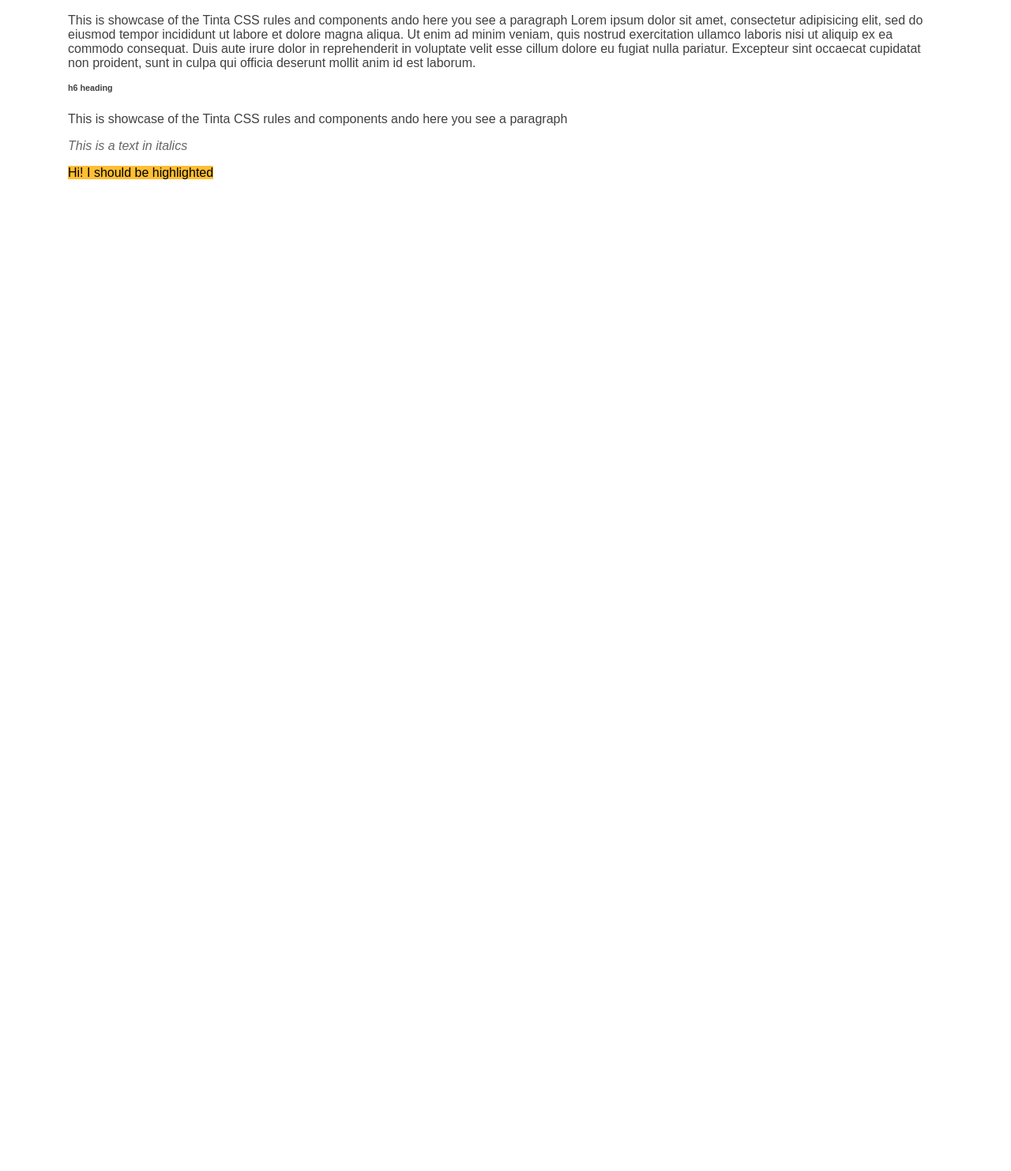
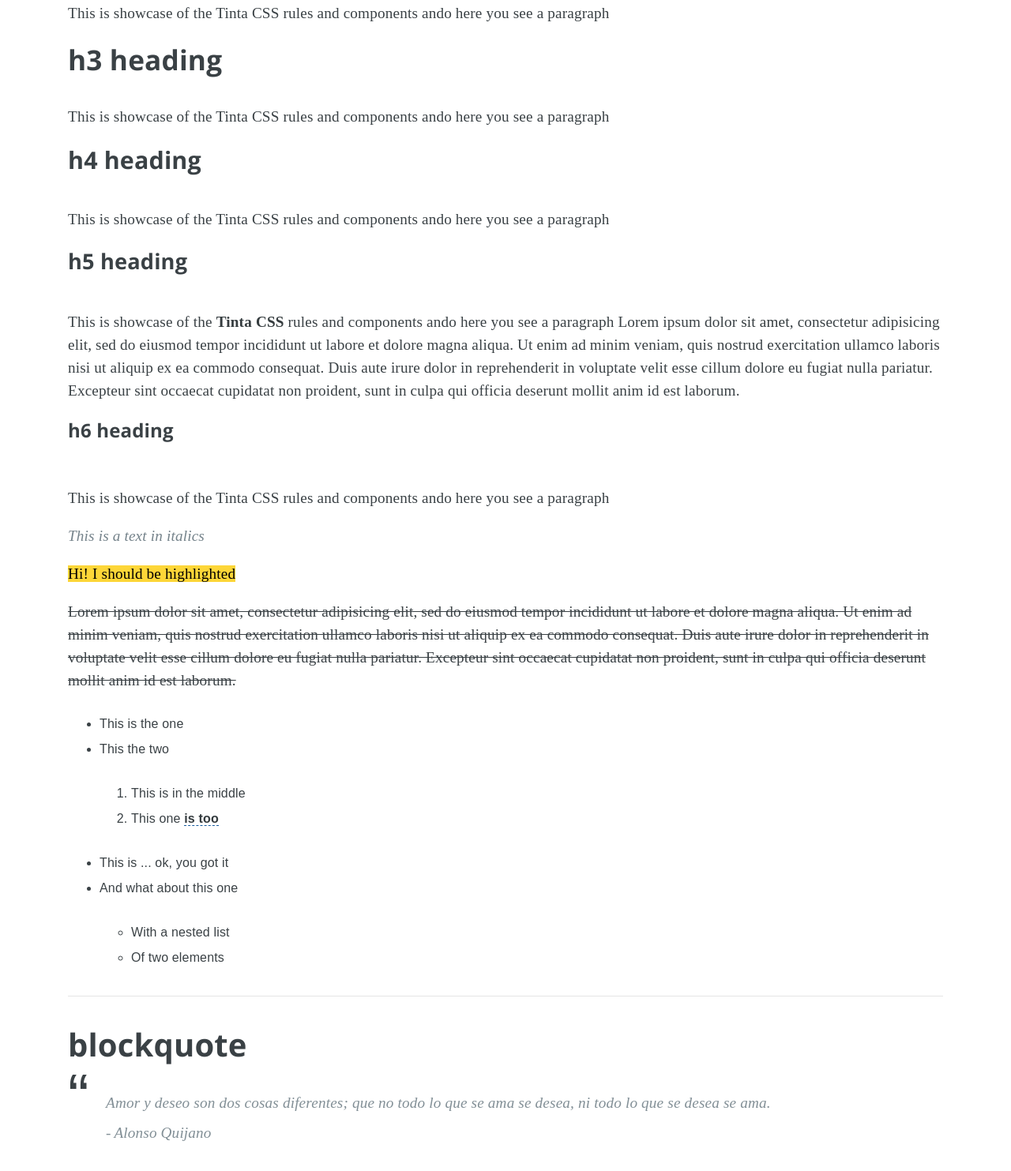
Before and after one commit to iampbernardo/tinta, a website: page index.html in a window 1280 px wide. Shown: the part 517-2000 px from the top of the page at 79% size. Before the commit the page ends 800 px from the top, so only its background shows below. Drawn offline with nearby package versions, Linux system fonts and the light colour scheme; a web font is replaced by a local one.

Commit message:
Added fonts and more text styles -- wip

```diff
--- a/index.html
+++ b/index.html
@@ -3,14 +3,19 @@
 <head>
   <meta charset="UTF-8">
   <meta name="viewport" content="width=device-width, initial-scale=1, maximum-scale=1" />
-  <title>Tinta CSS component libray</title>
+  <title>Tinta.CSS component libray</title>
   <meta name="designer" content="Pablo Bernardo @voylinux">
   <link rel="stylesheet" href="dist/css/docs.css" media="screen" title="no title" charset="utf-8">
+  <link href='https://fonts.googleapis.com/css?family=Open+Sans:400,300,700' rel='stylesheet' type='text/css'>
+  <link href='https://fonts.googleapis.com/css?family=Droid+Serif:400,700' rel='stylesheet' type='text/css'>
 </head>
 <body>
   <header class="container-full main-header">
     <div class="container">
-      <h1 class="main-header__title">Tinta CSS</h1>
+      <h1 class="main-header__title">Tinta<span class="main-header__title--highlight">.CSS</span></h1>
+      <p class="main-header__description">
+        A small CSS framework for my own small projects
+      </p>
     </div>
   </header>
   <main>
@@ -31,8 +36,8 @@
 
       <h5>h5 heading</h5>
       <p>
-        This is showcase of the Tinta CSS rules and components ando here you see a paragraph
-        Lorem ipsum dolor sit amet, consectetur adipisicing elit, sed do eiusmod tempor incididunt ut labore et dolore magna aliqua. Ut enim ad minim veniam, quis nostrud exercitation ullamco laboris nisi ut aliquip ex ea commodo consequat. Duis aute irure dolor in reprehenderit in voluptate velit esse cillum dolore eu fugiat nulla pariatur. Excepteur sint occaecat cupidatat non proident, sunt in culpa qui officia deserunt mollit anim id est laborum.
+        This is showcase of the <a href="#">Tinta CSS</a> rules and components ando here you see a paragraph
+        Lorem ipsum dolor <b>sit amet</b>, consectetur adipisicing elit, sed do eiusmod tempor incididunt ut labore et dolore magna aliqua. Ut enim ad minim veniam, quis nostrud exercitation ullamco laboris nisi ut aliquip ex ea commodo consequat. Duis aute irure dolor in reprehenderit in voluptate velit esse cillum dolore eu fugiat nulla pariatur. Excepteur sint occaecat cupidatat non proident, sunt in culpa qui officia deserunt mollit anim id est laborum.
       </p>
 
       <h6>h6 heading</h6>
@@ -45,6 +50,37 @@
         <mark>Hi! I should be highlighted</mark>
       </p>
 
+      <p>
+        <del>Lorem ipsum dolor sit amet, consectetur adipisicing elit, sed do eiusmod tempor incididunt ut labore et dolore magna aliqua. Ut enim ad minim veniam, quis nostrud exercitation ullamco laboris nisi ut aliquip ex ea commodo consequat. Duis aute irure dolor in reprehenderit in voluptate velit esse cillum dolore eu fugiat nulla pariatur. Excepteur sint occaecat cupidatat non proident, sunt in culpa qui officia deserunt mollit anim id est laborum.</del>
+      </p>
+
+      <ul>
+        <li>This is the one</li>
+        <li>This the two
+          <ol>
+            <li>This is in the middle</li>
+            <li>This one  <a href="#">is too</a></li>
+          </ol>
+        </li>
+        <li>This is ... ok, you got it</li>
+        <li>And what about this one
+          <ul>
+            <li>With a nested list</li>
+            <li>Of two elements</li>
+          </ul>
+        </li>
+      </ul>
+
+      <hr>
+
+      <h2>blockquote</h2>
+      <blockquote cite="http://">
+        <p>
+          Amor y deseo son dos cosas diferentes; que no todo lo que se ama se desea, ni todo lo que se desea se ama.
+          <span>Alonso Quijano</span>
+        </p>
+      </blockquote>
+
     </article>
 
   </main>
--- a/src/sass/_headings.scss
+++ b/src/sass/_headings.scss
@@ -2,5 +2,37 @@
   h#{$i},
   .h#{$i} {
     margin-top: 0;
+    font-family: $font-sans-serif;
+    font-weight: 700;
   }
 }
+
+h1,
+.h1 {
+  font-size: 2.8em;
+}
+
+h2,
+.h2 {
+  font-size: 2.5em;
+}
+
+h3,
+.h3 {
+  font-size: 2.2em;
+}
+
+h4,
+.h4 {
+  font-size: 1.9em;
+}
+
+h5,
+.h5 {
+  font-size: 1.7em;
+}
+
+h6,
+.h6 {
+  font-size: 1.5em;
+}
--- a/src/sass/_scaffolding.scss
+++ b/src/sass/_scaffolding.scss
@@ -3,6 +3,7 @@ body {
   font-size: $base-font-size;
   color: $font-base-color;
   height: 100%;
+  letter-spacing: 0.01rem;
   margin: 0;
   padding: 0;
   &::after {
@@ -12,26 +13,15 @@ body {
   }
 }
 
-
-p {
-  margin-top: 0;
-}
-
 hr {
   border: 0;
   height: 0;
   border-top: 1px solid rgba(0, 0, 0, 0.1);
   border-bottom: 1px solid rgba(255, 255, 255, 0.3);
+  margin: 2em auto;
 }
 
-em {
-  font-style: italic;
-  color: $grey-light;
-}
 
-mark {
-  background: $highlight-color;
-}
 
 ::selection {
   background: $highlight-color; /* WebKit/Blink Browsers */
--- /dev/null
+++ b/src/sass/_text.scss
@@ -0,0 +1,92 @@
+/* Text elements */
+p {
+  line-height: 1.5em;
+  margin-top: 0;
+  font-family: $font-serif;
+  font-size: 1.2em;
+  font-weight: 300;
+
+  a {
+    &::before {
+      background: $link-color;
+      content: "";
+      position: absolute;
+      width: 100%;
+      height: 2px;
+      bottom: 0;
+      left: 0;
+      transform: scale(0);
+      visibility: hidden;
+    }
+    &:hover {
+      &::before {
+        visibility: visible;
+        transform: scaleX(1);
+        transition: all 0.3s ease-in-out 0s;
+      }
+    }
+  }
+}
+
+a {
+  color: $link-color;
+  font-weight: bold;
+  text-decoration: none;
+  position: relative;
+}
+
+b,
+strong {
+  color: $grey-dark;
+  font-weight: 400;
+}
+
+em {
+  font-style: italic;
+  color: $grey-light;
+}
+
+mark {
+  background: $highlight-color;
+}
+
+blockquote {
+  position: relative;
+  margin: 2em 0 2em 3em;
+  quotes: none;
+
+  &::before {
+    content: '“';
+    color: $quotes-color;
+    position: absolute;
+    left: -.6em;
+    top: -.5em;
+    font-size: 5rem;
+  }
+  p {
+    color: lighten($grey-light, 5%);
+    font-style: italic;
+    font-size: 1.2em;
+    word-wrap: break-word;
+    span {
+      display: block;
+      margin-top: .5em;
+      &::before {
+        content: '-';
+        position: relative;
+        padding-right: .2em;
+      }
+    }
+  }
+}
+
+ul,
+ol {
+  margin: 1.5em 0;
+  li {
+    line-height: 2em;
+    a {
+      border-bottom: 1px dashed $brand-primary;
+    }
+  }
+}
--- a/src/sass/_variables.scss
+++ b/src/sass/_variables.scss
@@ -1,15 +1,26 @@
 /* Base colors */
 
-$grey: #404040;
-$grey-dark: darken($grey, 5%);
-$grey-light: lighten($grey, 15%);
-$grey-lighter: lighten($grey-light, 15%);
+$grey: #3A4145;
+$grey-dark: darken($grey, 2%);
+$grey-light: lighten($grey, 25%);
+$grey-lighter: lighten($grey-light, 45%);
 
-$highlight-color: #ffbe33;
+$brand-primary: #10599D;
+
+$link-color: $grey-dark;
+
+$quotes-color: $grey;
+$highlight-color: #FDD638;
 
 /* Fonts */
+$font-sans-serif: 'Open Sans', sans-serif;
+$font-serif: 'Droid Serif', serif;;
+
 $base-font-size: 16px;
 $font-base-color: $grey;
+
+
+
 
 
 /* Sizes and spaces */
--- a/src/sass/docs.scss
+++ b/src/sass/docs.scss
@@ -1,10 +1,23 @@
 @import "main.scss";
 
 .main-header {
-  background-color: #1c4c55;
+  background-color: $grey-lighter;
+}
+
+.main-header__title,
+.main-header__description {
+  text-align: center;
 }
 
 .main-header__title {
-  color: #FFF;
-  text-align: center;
+  color: $grey;
+  margin-bottom: .2em;
 }
+
+.main-header__title--highlight {
+  color: $brand-primary;
+}
+
+.main-header__description {
+  color: $grey-light;
+}
--- a/src/sass/main.scss
+++ b/src/sass/main.scss
@@ -10,6 +10,14 @@
 // Helper classes
 @import "helpers";
 
+// Fonts
+@import "fonts";
+
+// Text elements
+@import "text";
+
+// Buttons
+@import "buttons";
 
 // Heading settings
 @import "headings";
```
Also changed, not shown: README.md, dist/css/docs.css, dist/css/main.css, src/sass/_buttons.scss (added), src/sass/_fonts.scss (added).
